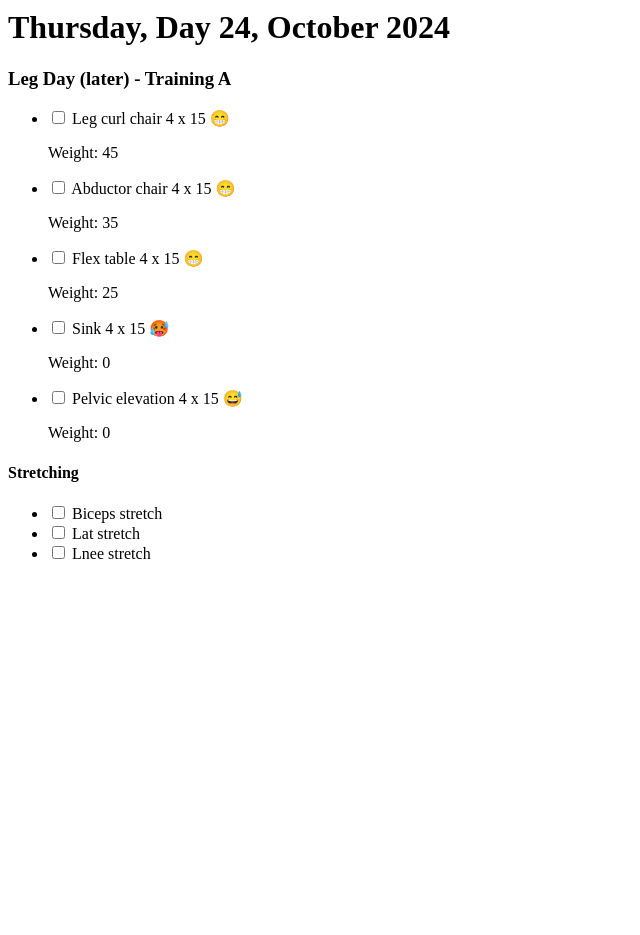
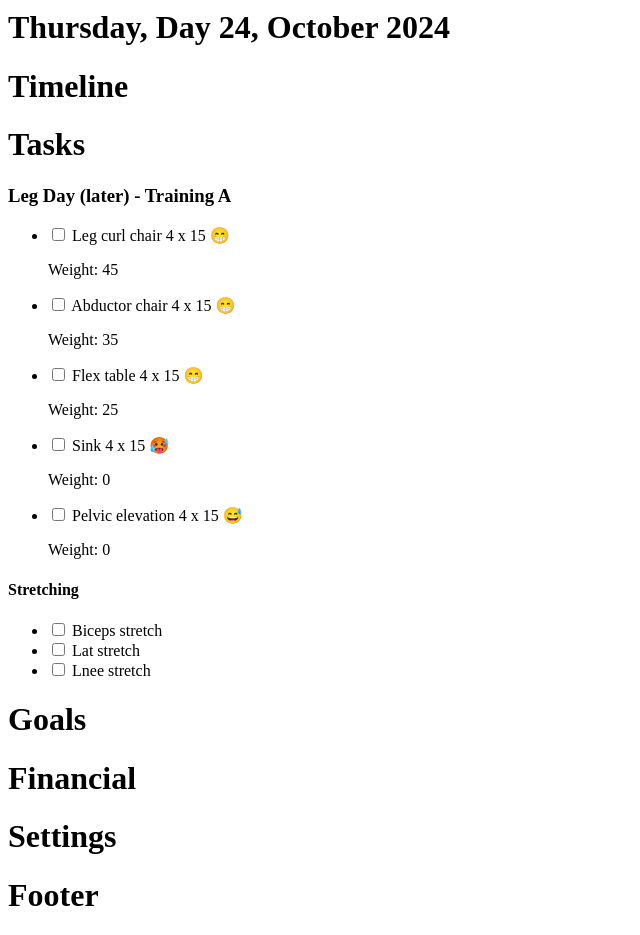
Before and after one commit to devIsaque03/my-website-javascript, a plain HTML site: page main.html in a window 1280 px wide. Shown: the part 200-1135 px from the top of the page, without its empty margins (0-640 px from the left). Before the commit the page ends 800 px from the top, so only its background shows below. Drawn offline with Linux system fonts and the light colour scheme.

Commit message:
Distributing space in Main

```diff
--- a/main.html
+++ b/main.html
@@ -46,7 +46,15 @@
 
     <h1>Thursday, Day 24, October 2024</h1>
 
-    <div name="Academy">
+    <div name="timeline">
+        <h1>Timeline</h1>
+    </div>
+
+    <div name="tasks">
+        <h1>Tasks</h1>
+    </div>
+
+    <div name="academy">
         <h3>Leg Day (later) - Training A</h3>
 
         <ul>
@@ -94,5 +102,21 @@
         </ul>
     </div>
 
+    <div name="summaryGoals">
+        <h1>Goals</h1>
+    </div>
+
+    <div name="summaryFinancial">
+        <h1>Financial</h1>
+    </div>
+
+    <div name="settings">
+        <h1>Settings</h1>
+    </div>
+
+    <footer>
+        <h1>Footer</h1>
+    </footer>
+
 </body>
 </html>
```
